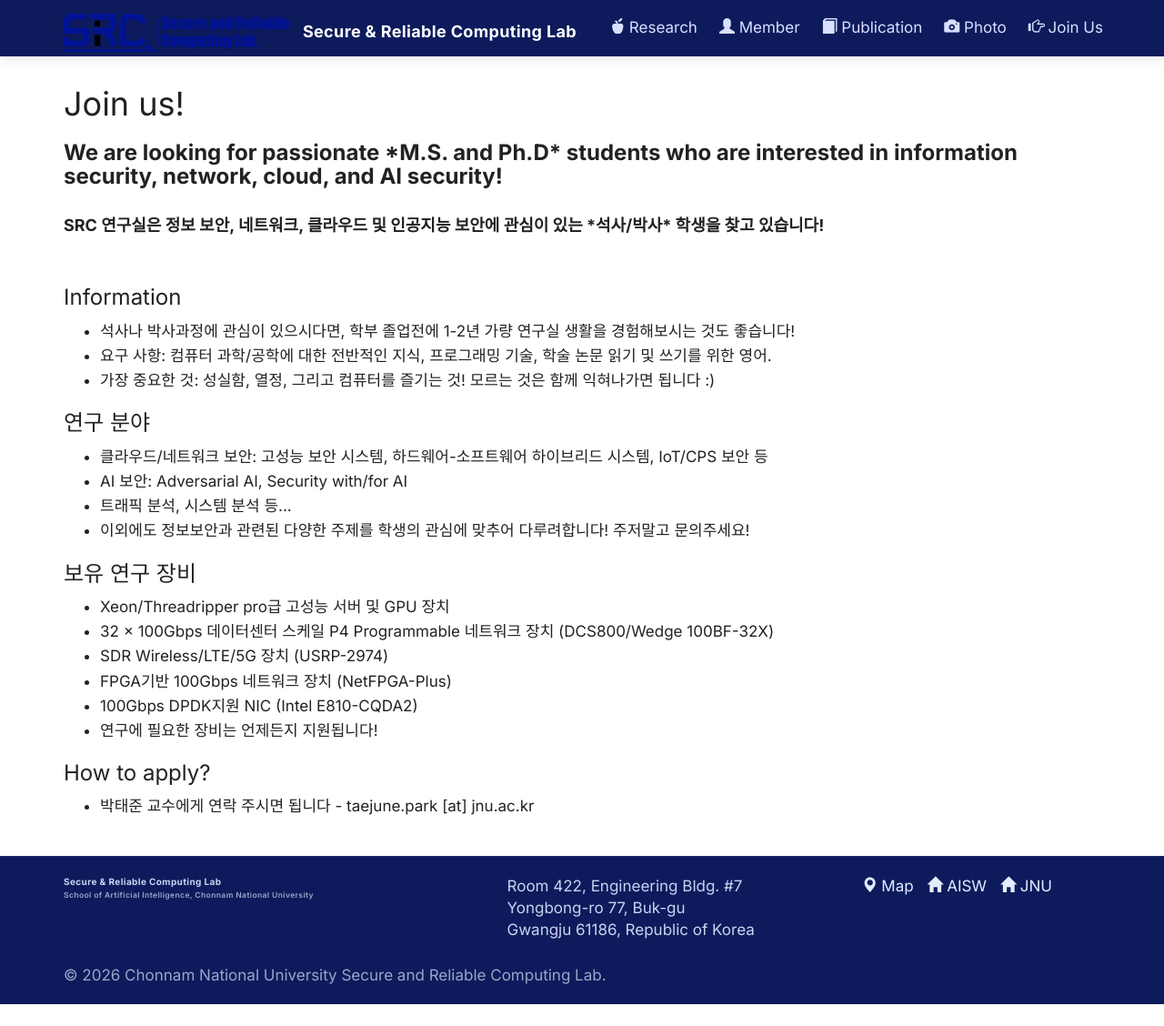
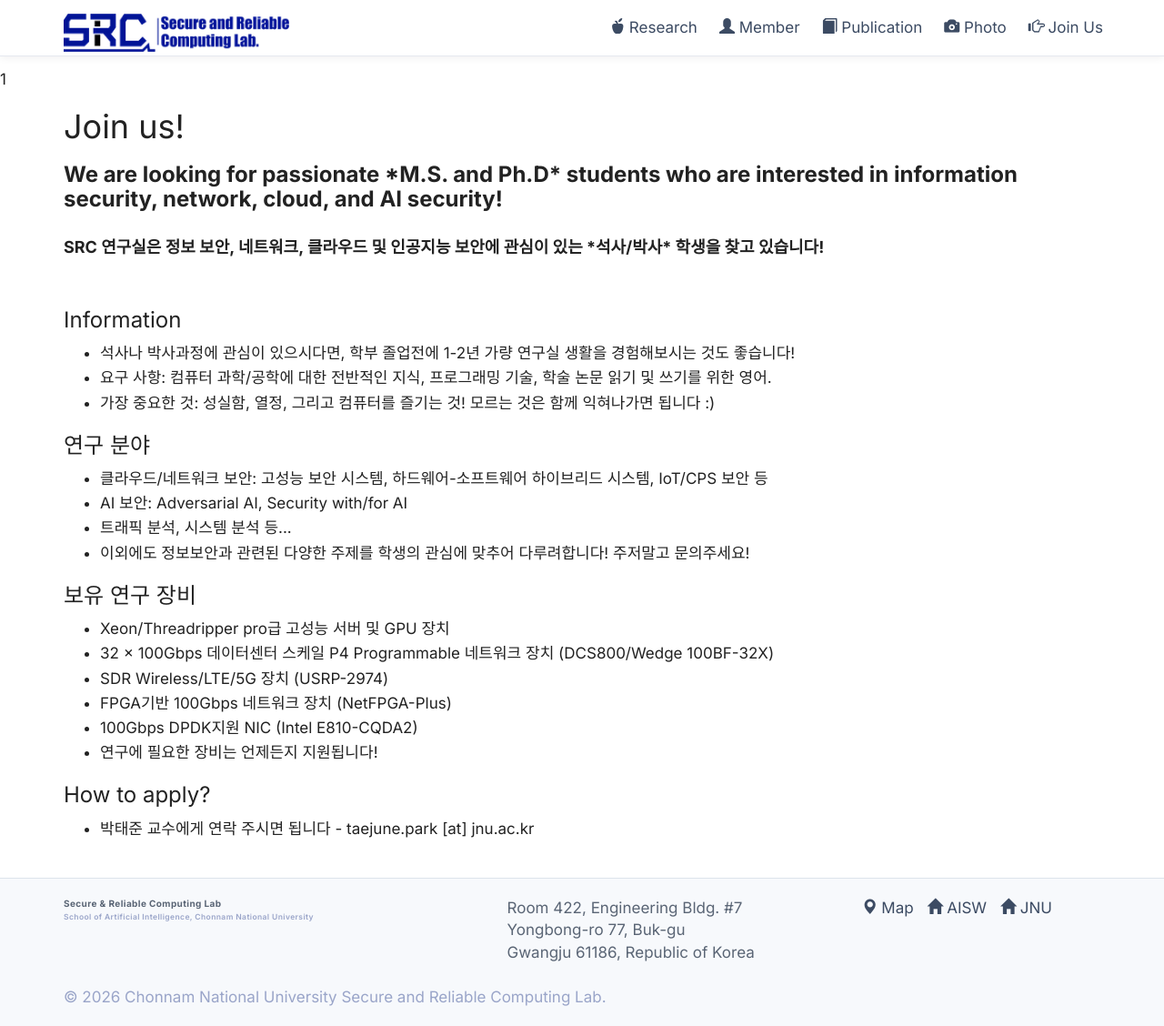
Before and after one commit to src-jnu/src-jnu.github.io, a Jekyll site: the page built from pages/joinus.html, in a window 1280 px wide. Shown: the whole page at 91% size. Built offline with Jekyll 4.4.1, drawn with Linux system fonts in a browser that asks for light colours; nearby versions of some CDN libraries; before the commit the page ends 1104 px from its top, so only the background shows below that.

Commit message:
1
Co-authored-by: Copilot <copilot@github.com>

```diff
--- a/_includes/head.html
+++ b/_includes/head.html
@@ -26,49 +26,49 @@
         }
 
         .navbar-default {
-            background-color: #0d1b5c;
-            border-color: transparent;
+            background-color: #ffffff;
+            border-color: #e5e8ef;
             min-height: 62px;
-            box-shadow: 0 4px 12px rgba(0, 0, 0, 0.08);
+            box-shadow: 0 2px 8px rgba(0, 0, 0, 0.06);
         }
 
         .navbar-default .navbar-brand {
-            color: #ffffff;
-            font-weight: 700;
+            color: #222;
+            font-weight: 600;
             letter-spacing: 0.02em;
         }
 
         .navbar-default .navbar-brand:hover,
         .navbar-default .navbar-nav>li>a:hover {
-            color: #fbfcff;
+            color: #1a1a1a;
         }
 
         .navbar-default .navbar-nav>li>a {
-            color: #d7e0ff;
+            color: #3c4b63;
             padding: 20px 12px;
         }
 
         .navbar-default .navbar-toggle {
-            border-color: rgba(255, 255, 255, 0.25);
+            border-color: rgba(60, 75, 99, 0.2);
         }
 
         .navbar-default .icon-bar {
-            background-color: #ffffff;
+            background-color: #3c4b63;
         }
 
         .site-footer {
-            background-color: #0d1b5c;
-            color: #c8d3f1;
-            border-top: 1px solid rgba(255, 255, 255, 0.08);
+            background-color: #f7f9fc;
+            color: #5a6575;
+            border-top: 1px solid #dde3eb;
         }
 
         .site-footer a {
-            color: #e4ecff;
+            color: #3c4b63;
             text-decoration: none;
         }
 
         .site-footer a:hover {
-            color: #ffffff;
+            color: #181f2d;
             text-decoration: underline;
         }
 
--- a/_includes/header.html
+++ b/_includes/header.html
@@ -9,8 +9,7 @@
                 <span class="icon-bar"></span>
             </button>
             <a class="navbar-brand" href="/">
-                <img src="/image/src/logo_width_small.png" alt="{{ site.title }} logo" style="max-height:42px; display:inline-block; margin-right:10px;">
-                Secure & Reliable Computing Lab
+                <img src="/image/src/logo_width_small.png" alt="{{ site.title }} logo" style="max-height:42px; display:inline-block;">
             </a>
         </div>
         <div id="navbar" class="collapse navbar-collapse">
@@ -24,3 +23,4 @@
         </div><!--/.nav-collapse -->
     </div>
 </nav>
+1
```
